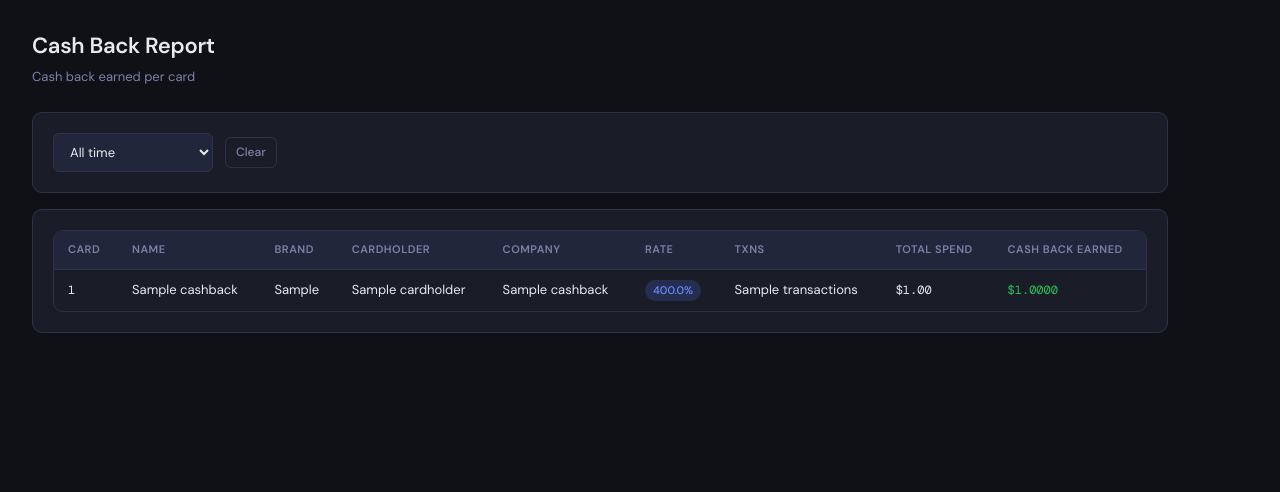
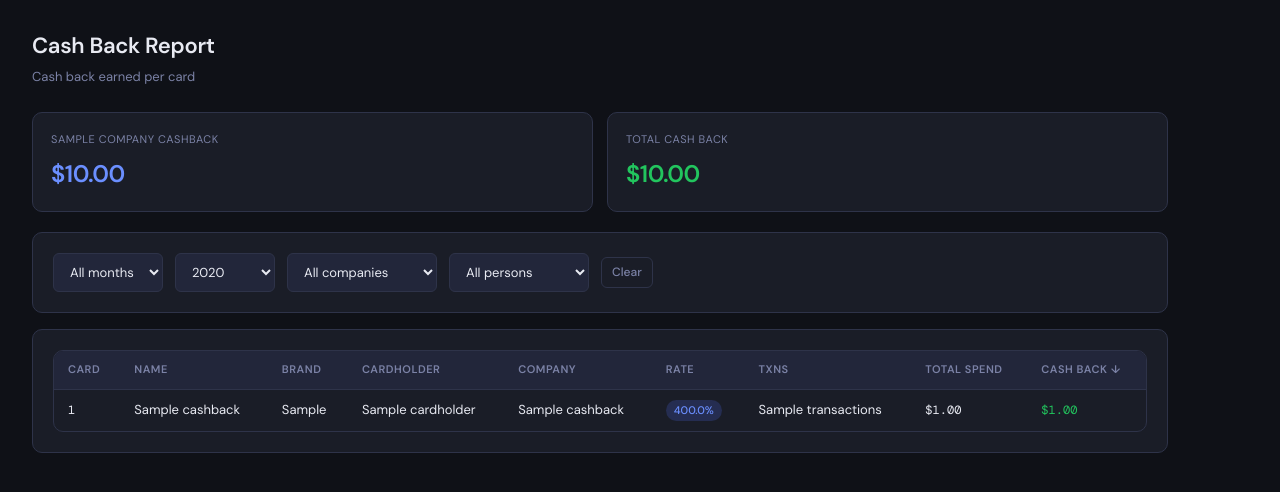
Before and after one commit to kraziers26/Computer_Reseller_Portal, a Flask app: template portal/templates/cashback.html in a window 1280 px wide. Shown: the top 492 px of the page. Run offline with Flask 3, Linux system fonts and the light colour scheme; the template is opened without the code that fills it: most values are stand-ins (such as "Sample title", 1, 10 or a date in 2020); parts of the project's set-up code (start-up, migrations or seed data) failed here and were passed over.

Commit message:
Update cashback report title and filter options

```diff
--- a/portal/templates/cashback.html
+++ b/portal/templates/cashback.html
@@ -1,20 +1,49 @@
 {% extends "base.html" %}
-{% block title %}Cash Back — iGamer Corp{% endblock %}
+{% block title %}Cash Back — ComputerReseller Invoices Portal{% endblock %}
 {% block content %}
 <div class="page-header"><h1>Cash Back Report</h1><p>Cash back earned per card</p></div>
+
+<!-- Company KPI cards -->
+{% if company_cashback %}
+<div class="metrics" style="margin-bottom:20px">
+  {% for r in company_cashback %}
+  <div class="metric"><div class="metric-label">{{ r.company_name }}</div><div class="metric-value accent">${{ "{:,.2f}".format(r.total or 0) }}</div></div>
+  {% endfor %}
+  <div class="metric"><div class="metric-label">Total Cash Back</div><div class="metric-value success">${{ "{:,.2f}".format(company_cashback|sum(attribute='total') or 0) }}</div></div>
+</div>
+{% endif %}
+
 <div class="card" style="margin-bottom:16px">
-  <form method="GET" class="flex gap-12 items-center">
-    <select name="month" style="width:160px" onchange="this.form.submit()">
-      <option value="">All time</option>
-      {% for m in months %}<option value="{{ m }}" {{ 'selected' if selected_month == m }}>{{ m }}</option>{% endfor %}
+  <form method="GET" class="flex gap-12 items-center flex-wrap">
+    <select name="month" style="width:110px" onchange="this.form.submit()">
+      <option value="">All months</option>
+      {% for m in range(1,13) %}
+      <option value="{{ '%02d'|format(m) }}" {{ 'selected' if filters.month=='%02d'|format(m) }}>{{ ['Jan','Feb','Mar','Apr','May','Jun','Jul','Aug','Sep','Oct','Nov','Dec'][m-1] }}</option>
+      {% endfor %}
     </select>
-    {% if selected_month %}<a href="{{ url_for('admin.cashback') }}" class="btn btn-ghost btn-sm">Clear</a>{% endif %}
+    <select name="year" style="width:100px" onchange="this.form.submit()">
+      <option value="">All years</option>
+      {% for y in years %}<option value="{{ y }}" {{ 'selected' if filters.year==y }}>{{ y }}</option>{% endfor %}
+    </select>
+    <select name="company" style="width:150px" onchange="this.form.submit()">
+      <option value="">All companies</option>
+      {% for c in companies %}<option value="{{ c.company_id }}" {{ 'selected' if filters.company==c.company_id }}>{{ c.company_name }}</option>{% endfor %}
+    </select>
+    <select name="person_by" style="width:140px" onchange="this.form.submit()">
+      <option value="">All persons</option>
+      {% for u in users %}<option value="{{ u.user_id }}" {{ 'selected' if filters.person_by==u.user_id }}>{{ u.username }}</option>{% endfor %}
+    </select>
+    {% if filters.month or filters.year or filters.company or filters.person_by %}
+    <a href="{{ url_for('admin.cashback') }}" class="btn btn-ghost btn-sm">Clear</a>
+    {% endif %}
   </form>
 </div>
+
 <div class="card">
-  <div class="table-wrap">
-    <table>
-      <thead><tr><th>Card</th><th>Name</th><th>Brand</th><th>Cardholder</th><th>Company</th><th>Rate</th><th>Txns</th><th>Total Spend</th><th>Cash Back Earned</th></tr></thead>
+  <div class="table-wrap"><table>
+    <thead><tr><th>Card</th><th>Name</th><th>Brand</th><th>Cardholder</th><th>Company</th><th>Rate</th><th>Txns</th><th>Total Spend</th>
+      <th><a href="?month={{ filters.month }}&year={{ filters.year }}&sort=cashback&dir=desc" style="color:inherit;text-decoration:none">Cash Back ↓</a></th>
+    </tr></thead>
     <tbody>
     {% for r in cashback_data %}
     <tr>
@@ -26,11 +55,10 @@
       <td><span class="badge badge-accent">{{ "{:.1%}".format(r.cashback_rate) }}</span></td>
       <td>{{ r.transactions or 0 }}</td>
       <td class="mono">${{ "{:,.2f}".format(r.total_spend or 0) }}</td>
-        <td class="mono text-success">${{ "{:,.4f}".format(r.total_cashback or 0) }}</td>
+      <td class="mono text-success">${{ "{:,.2f}".format(r.total_cashback or 0) }}</td>
     </tr>
     {% endfor %}
     </tbody>
-    </table>
-  </div>
+  </table></div>
 </div>
 {% endblock %}
```
Lines whose indentation alone changed are shown as unchanged.
